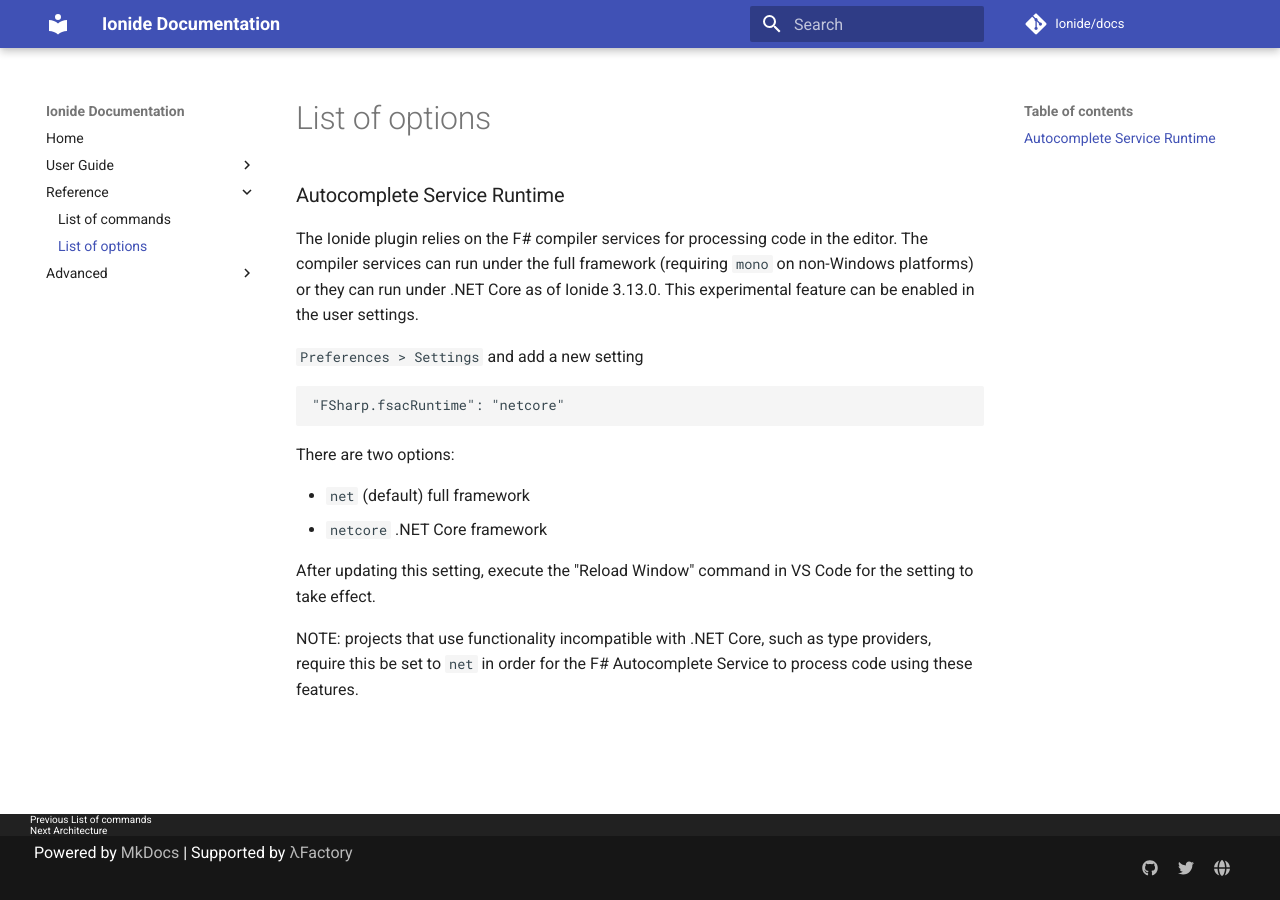
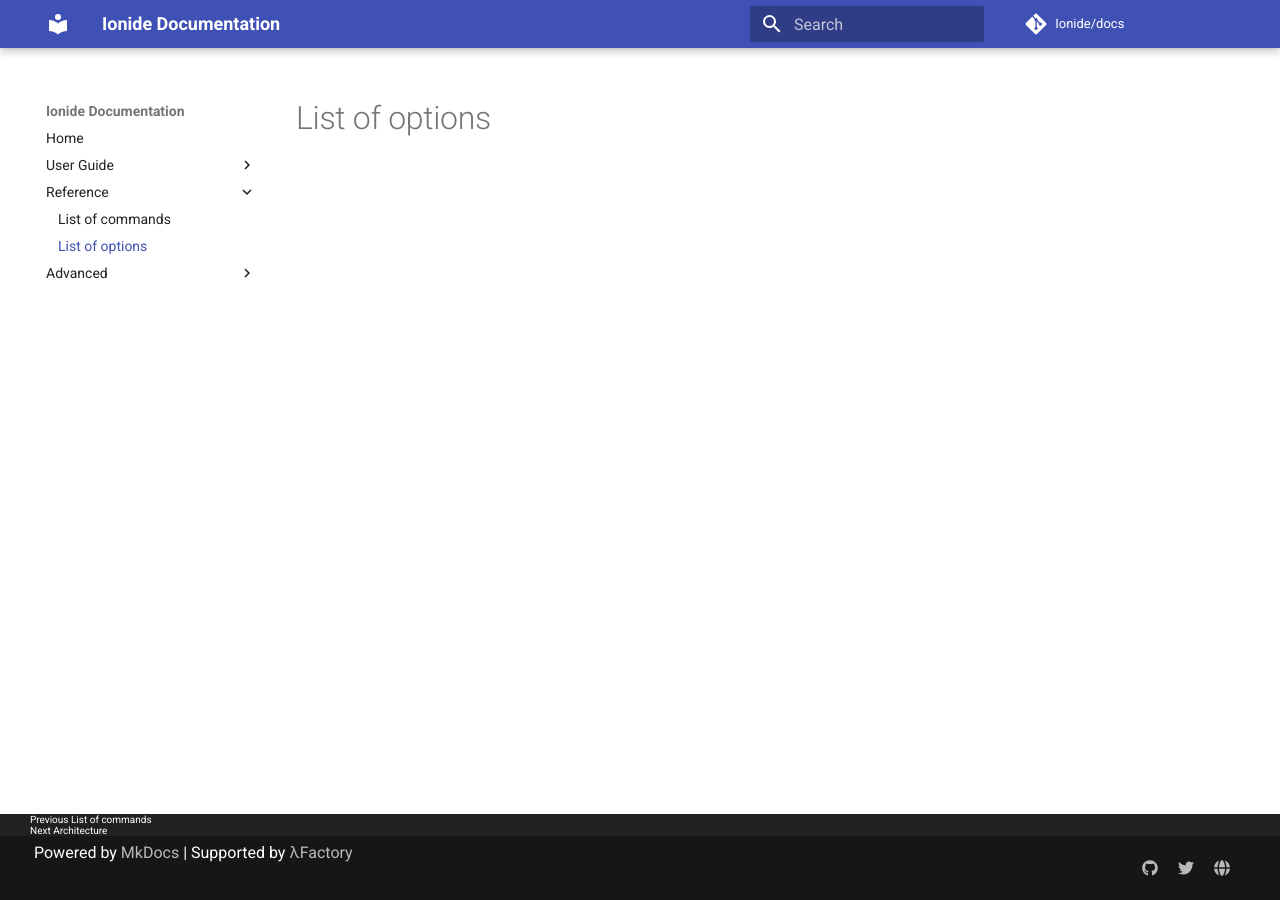
Before and after one commit to vincelee888/docs, an MkDocs documentation site: the page built from docs/options.md, in a window 1280 px wide. Built offline with MkDocs 1.6.1 and Material for MkDocs 9.7.7, drawn with Linux system fonts in a browser that asks for light colours; comment, search, counter and statistics services are not loaded; old or Windows-style settings are respelled for this version of MkDocs.

Commit message:
Add general info section and move FSAC runtime info

````diff
--- a/docs/options.md
+++ b/docs/options.md
@@ -1,19 +1 @@
 # List of options
-
-### Autocomplete Service Runtime
-
-The Ionide plugin relies on the F# compiler services for processing code in the editor.  The compiler services can run under the full framework (requiring `mono` on non-Windows platforms) or they can run under .NET Core as of Ionide 3.13.0.  This experimental feature can be enabled in the user settings.
-
-`Preferences > Settings` and add a new setting
-```json
-"FSharp.fsacRuntime": "netcore"
-```
-
-There are two options:
-
-* `net` (default) full framework
-* `netcore` .NET Core framework
-
-After updating this setting, execute the "Reload Window" command in VS Code for the setting to take effect.
-
-NOTE: projects that use functionality incompatible with .NET Core, such as type providers, require this be set to `net` in order for the F# Autocomplete Service to process code using these features.
--- a/mkdocs.yml
+++ b/mkdocs.yml
@@ -23,6 +23,7 @@
 pages:
 - Home: 'index.md'
 - User Guide:
+  - 'General info': 'general.md'
   - 'Editing evolved': 'editing.md'
   - 'Project managment': 'project.md'
   - 'Debugging': 'debugger.md'
````
Also changed, not shown: docs/general.md (added, +19 -0 lines).
